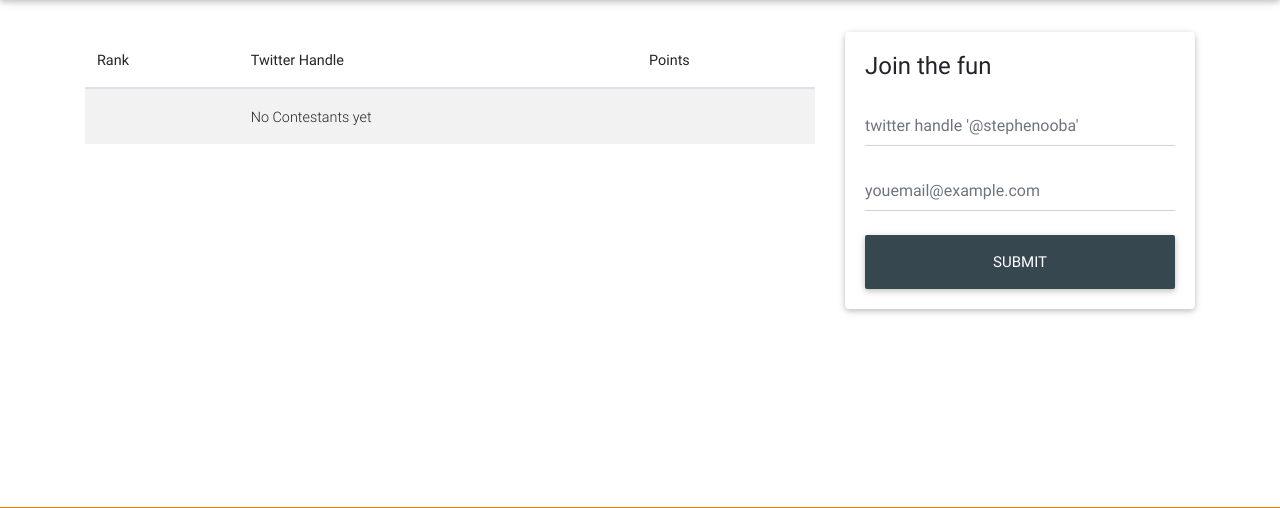
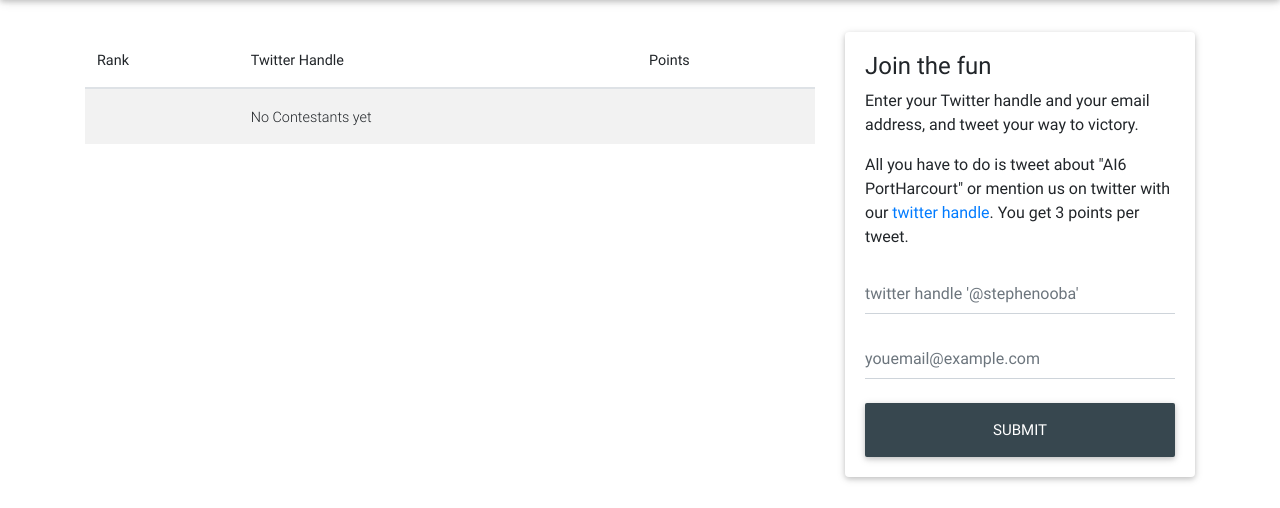
Before and after one commit to stephenoba/twitter_contest, a Django app: page / in a window 1280 px wide. Shown: the part 64-572 px from the top of the page. Run offline with Django 3.2, Linux system fonts and the light colour scheme; data that the repository does not hold is empty; some libraries are stand-ins or nearby versions.

Commit message:
brief intro on homepage

```diff
--- a/twitter_contest/templates/play_ground/home.html
+++ b/twitter_contest/templates/play_ground/home.html
@@ -72,6 +72,16 @@
                     <div class="card">
                         <form method="POST" class="card-body">
                             <h4>Join the fun</h4>
+                            <p>
+                                Enter your Twitter handle and your email address, and
+                                tweet your way to victory.
+                            </p>
+                            <p>
+                                All you have to do is tweet about
+                                "AI6 PortHarcourt" or mention us on twitter with our
+                                <a href="https://twitter.com/AI6ph">twitter handle</a>.
+                                You get 3 points per tweet.
+                            </p>
                             {% csrf_token %}
                             <div class="md-form ">
                                 {{ form.twitter_handle }}
```
